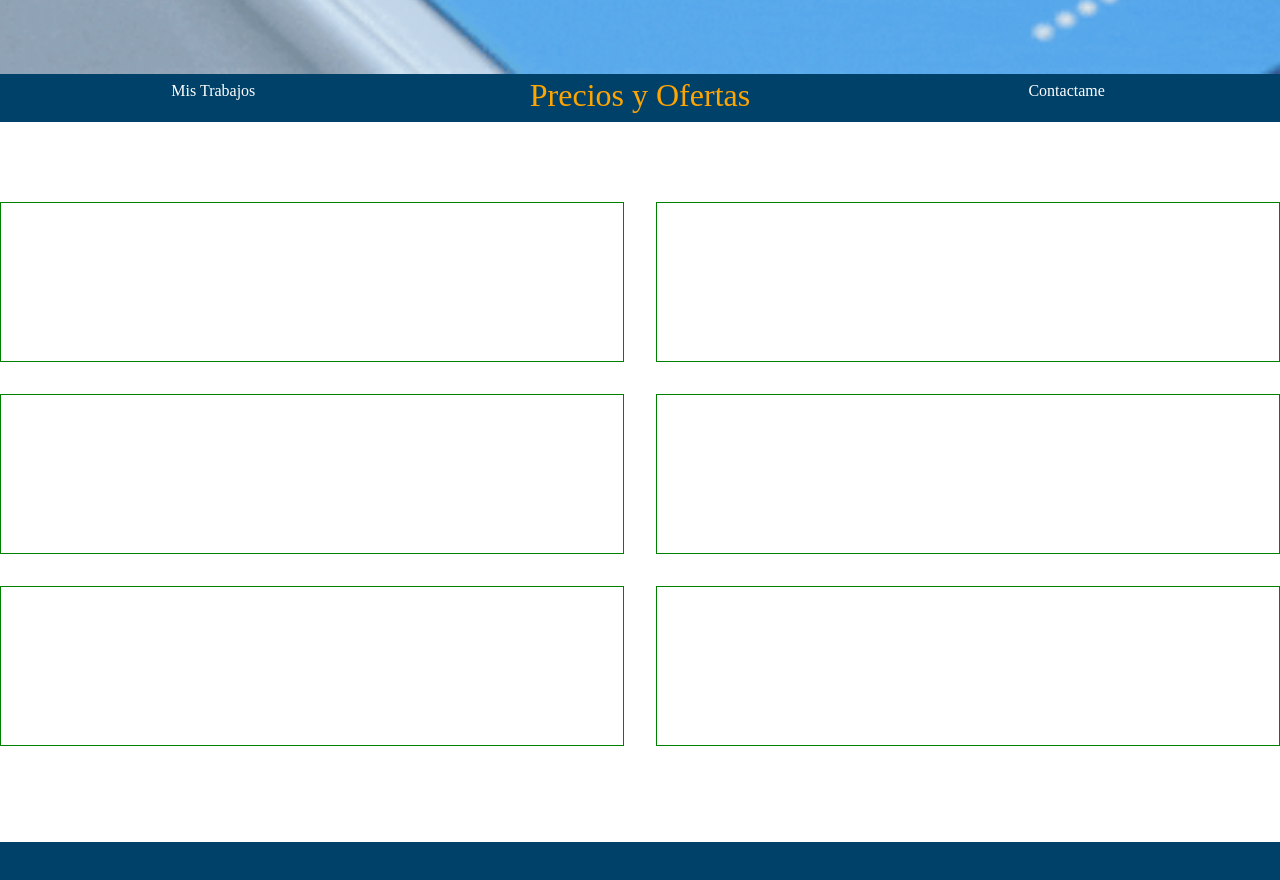
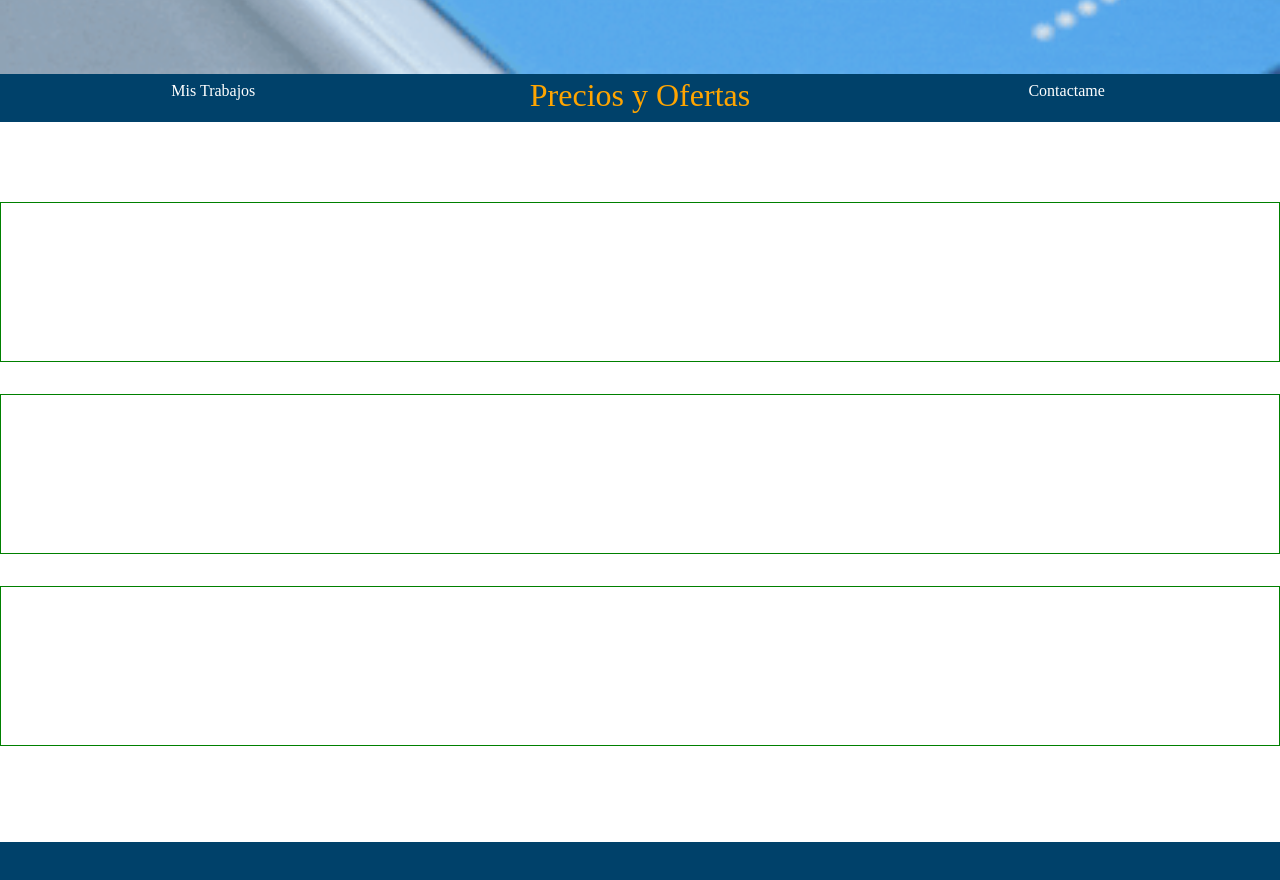
Before and after one commit to Winzor1988/Mis-Trabajos, a plain HTML site: page PF/p&o.html in a window 1280 px wide. Shown: the part 726-1606 px from the top of the page. Drawn offline with Linux system fonts and the light colour scheme.

Commit message:
probando, segunda modificacion

```diff
--- a/PF/css/estilos.css
+++ b/PF/css/estilos.css
@@ -206,7 +206,7 @@ body{
 
 .principal-ofertas{
     display: grid;
-    grid-template-columns: repeat(2, 1fr);
+    grid-template-columns: 1fr;
     grid-template-rows: repeat(3, 10rem);
     gap: 2rem;
     padding-top: 5rem;
--- a/PF/p&o.html
+++ b/PF/p&o.html
@@ -25,9 +25,6 @@
 
     <main class="principal">
         <div class="principal-ofertas">
-            <section></section>
-            <section></section>
-            <section></section>
             <section></section>
             <section></section>
             <section></section>
```
